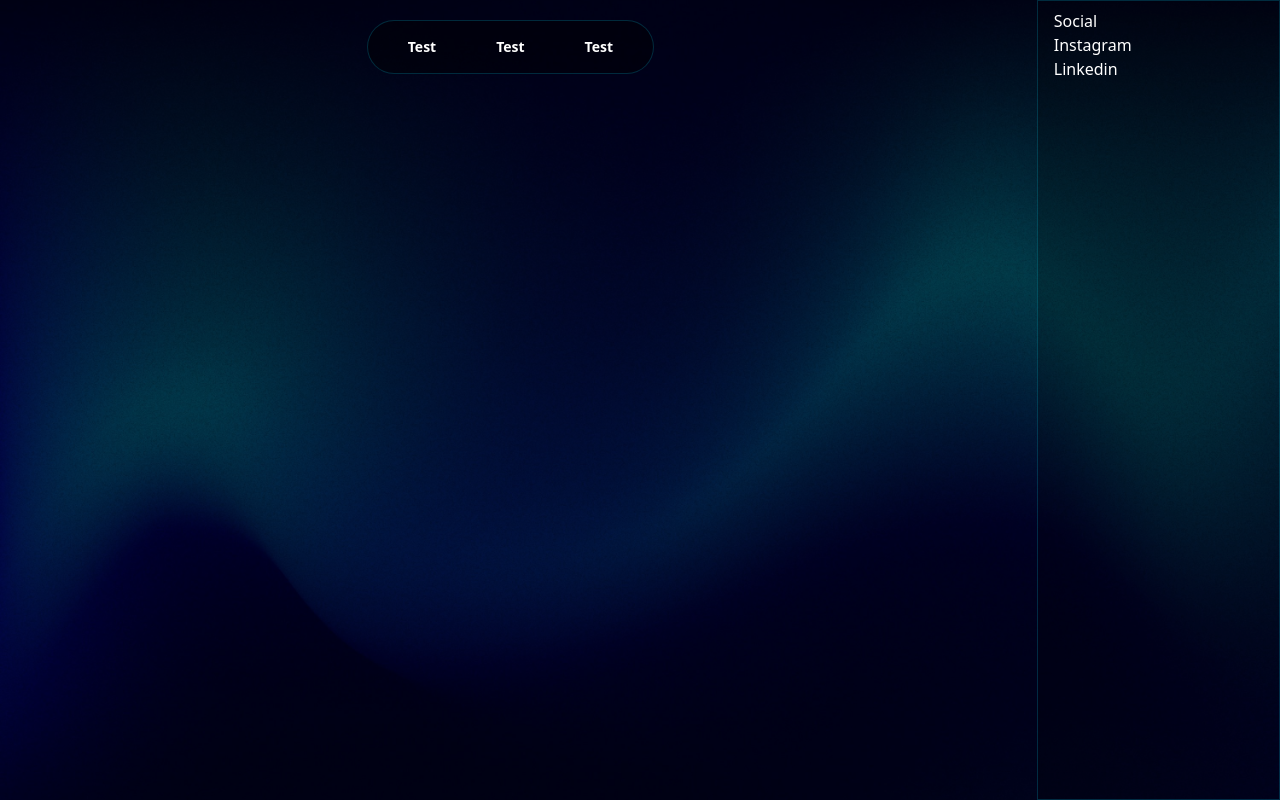
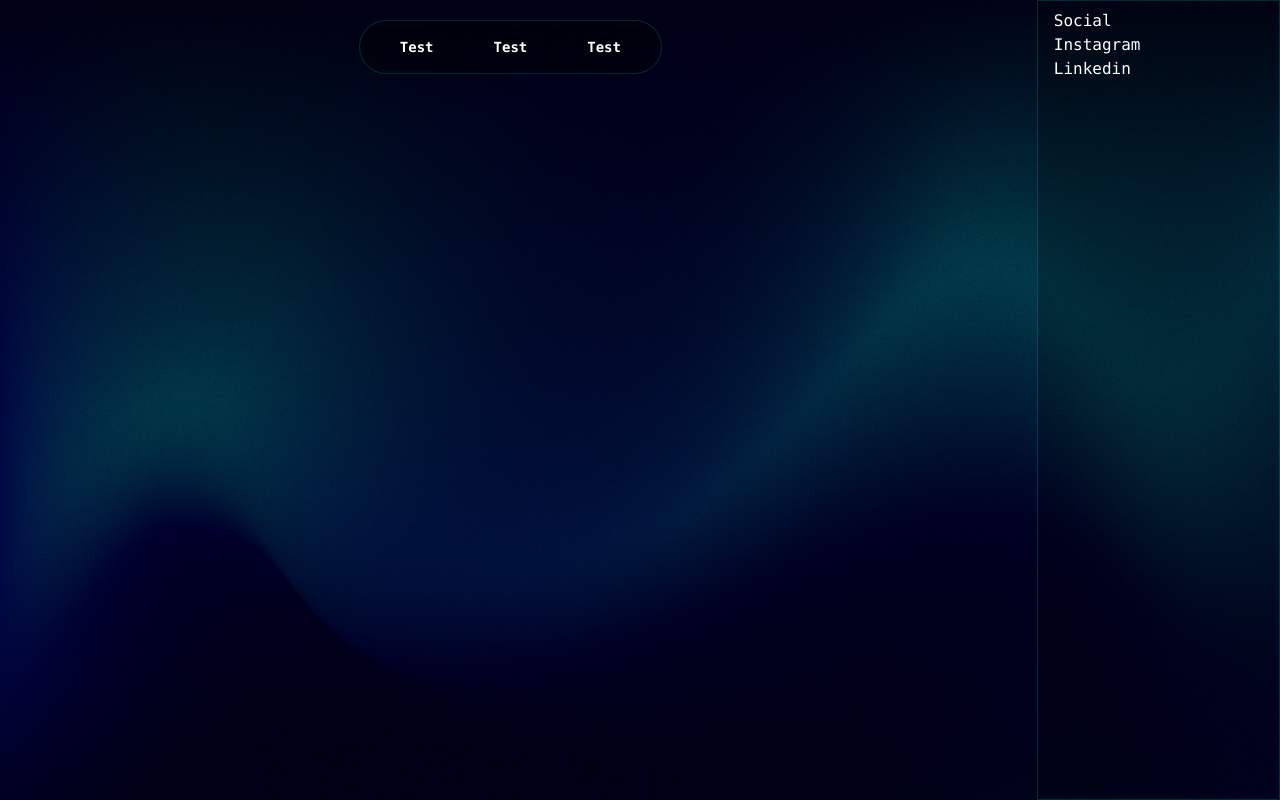
Before and after one commit to CarlosHip1900/my-web, a Next.js app: page / in a window 1280 px wide. Built offline with nearby package versions, Linux system fonts and the light colour scheme.

Commit message:
fix: font style

```diff
--- a/app/layout.tsx
+++ b/app/layout.tsx
@@ -20,7 +20,7 @@ export const metadata: Metadata = {
 export default function RootLayout({ children, }: Readonly<{ children: React.ReactNode; }>) {
   return (
     <html lang="en">
-      <body className={`${roboto.variable} antialiased min-h-screen text-white font-montserrat`}>
+      <body className={`${roboto.variable} antialiased min-h-screen text-white font-mono`}>
         <div className="content min-h-screen bg-black/70">
 
           <div className="grid grid-cols-5 gap-4">
```
